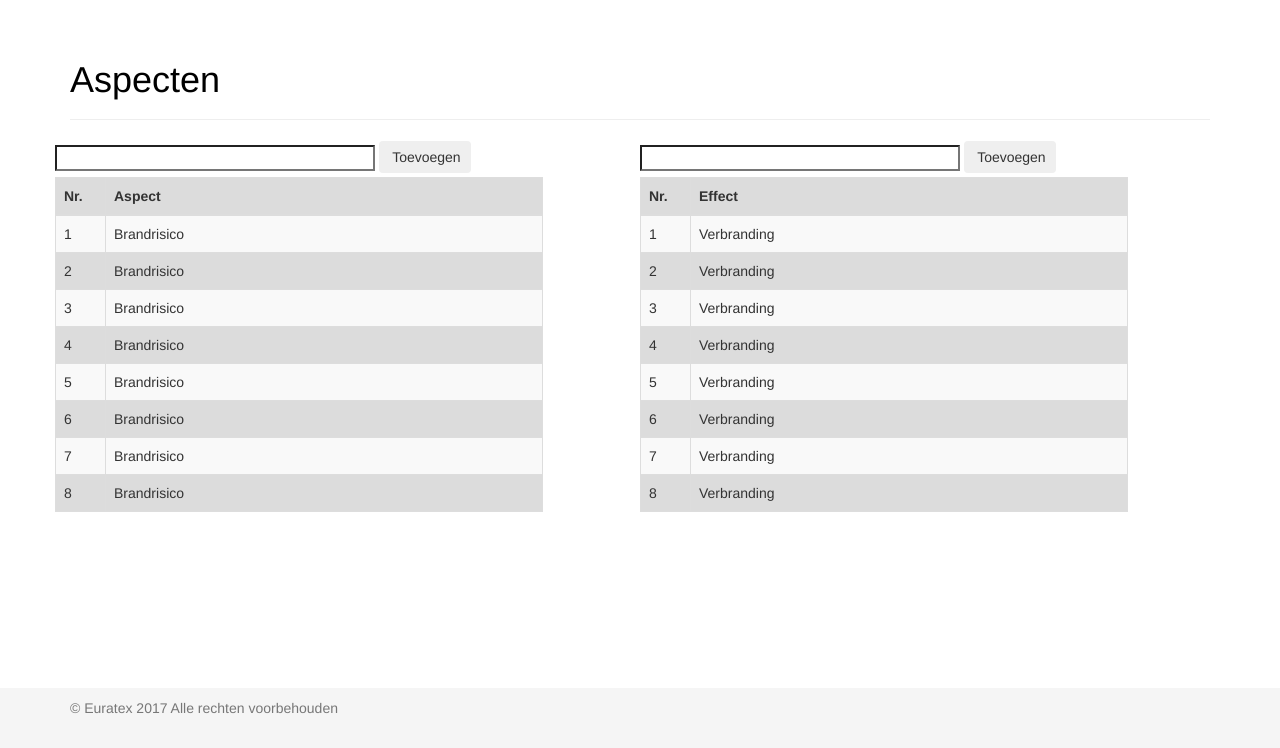
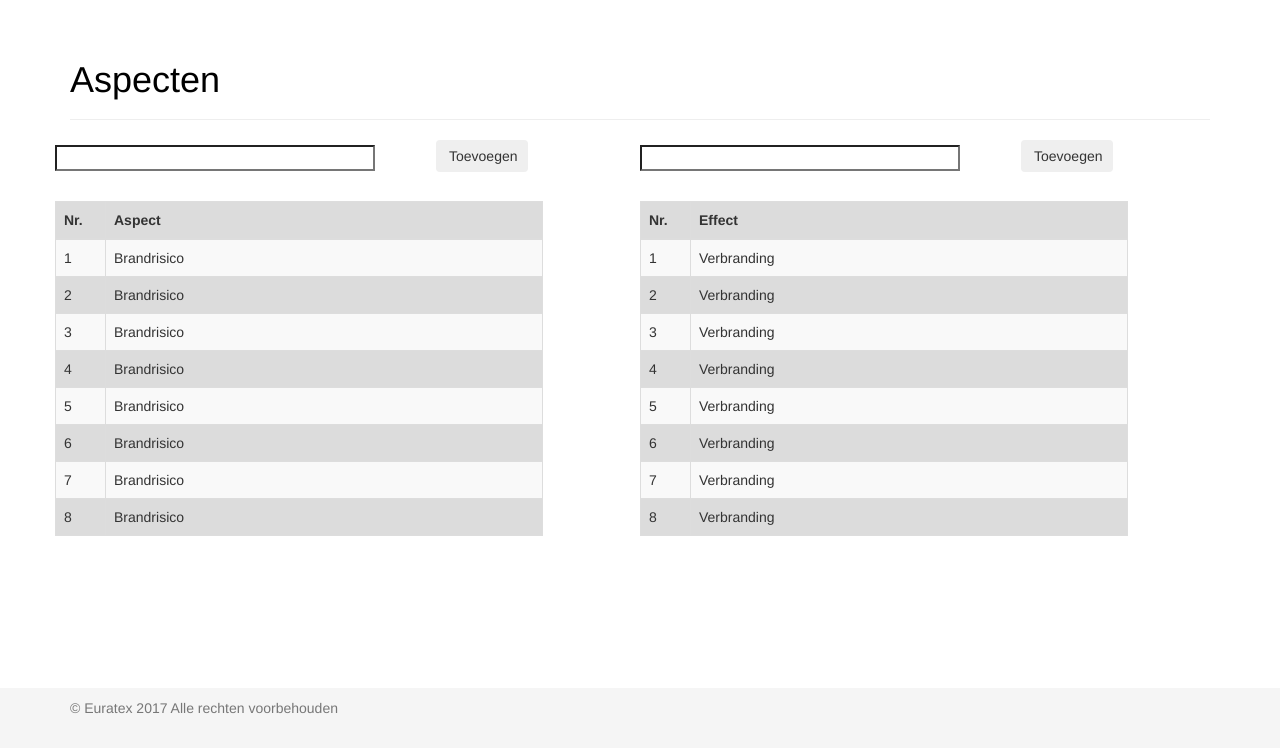
Before and after one commit to kevinoleeh/Itosis, a PHP site: page /Aspecten.php in a window 1280 px wide. Shown: the part 52-800 px from the top of the page. Run offline with PHP 8.4, Linux system fonts and the light colour scheme.

Commit message:
alles gegeneraliseerd

```diff
--- a/Application/Aspecten.php
+++ b/Application/Aspecten.php
@@ -12,7 +12,7 @@
 
             </div>
             <div class="row table-responsive">
-                <table id="table" class="table table-striped table-bordered">
+                <table id="table" class="table table-striped table-bordered marginTop">
                     <thead>
                         <tr class="borderwhite">
                             <th>Nr.</th>
@@ -42,7 +42,7 @@
             <div class="row">
             </div>
             <div class="row table-responsive">
-                <table id="table" class="table table-striped table-bordered">
+                <table id="table" class="table table-striped table-bordered marginTop">
                     <thead>
                         <tr class="borderwhite">
                             <th>Nr.</th>
--- a/Application/Beheer.php
+++ b/Application/Beheer.php
@@ -1,7 +1,7 @@
 <?php include_once('header.php') ?>
-
+<div class="container">
 <div class="page-header">
     <h1>Beheer</h1>
 </div>
-
+</div>
 <?php include_once('footer.php');?>
--- a/Application/bedrijfproject.php
+++ b/Application/bedrijfproject.php
@@ -12,7 +12,7 @@ include("header.php");
         <div class="row">
         </div>
         <div class="row table-responsive">
-            <table id="table" class="table table-striped table-bordered">
+            <table id="table" class="table table-striped table-bordered marginTop">
                 <thead>
                     <tr>
                         <th>Bedrijf</th>
@@ -36,7 +36,7 @@ include("header.php");
         <div class="row">
         </div>
         <div class="row table-responsive">
-            <table id="table" class="table table-striped table-bordered">
+            <table id="table" class="table table-striped table-bordered marginTop">
                 <thead>
                     <tr>
                         <th>Project</th>
--- a/Application/css/style.css
+++ b/Application/css/style.css
@@ -61,7 +61,7 @@ input[type=search] {
 }
 
 .btn-right {
-<<<<<<< HEAD
+
     float: right;
     margin-bottom: 1%;
     width: 20%;
@@ -69,15 +69,7 @@ input[type=search] {
     border-bottom: 3px;
 }
 
-.widInTable {
-    float: right;
-=======
-  float: right;
-  margin-bottom: 1%;
-  width: 20%;
-  border-top: 3px;
-  border-bottom: 3px;
-}
+
 .widintable {
   float: right;
   margin-right: 5px;
@@ -85,5 +77,8 @@ input[type=search] {
 }
 .red {
   color: red;
->>>>>>> c34e44abcd7d86cd23dbf29bd23248b36e8a4619
 }
+
+.marginTop{
+  margin-top: 25px;
+}
--- a/Application/rapportage.php
+++ b/Application/rapportage.php
@@ -1,9 +1,5 @@
 <?php include_once('header.php') ?>
-<<<<<<< HEAD
 <div class="container">
-=======
-  <div class="container">
->>>>>>> c34e44abcd7d86cd23dbf29bd23248b36e8a4619
     <div class="page-header">
         <h1>Rapportage</h1>
     </div>
```
